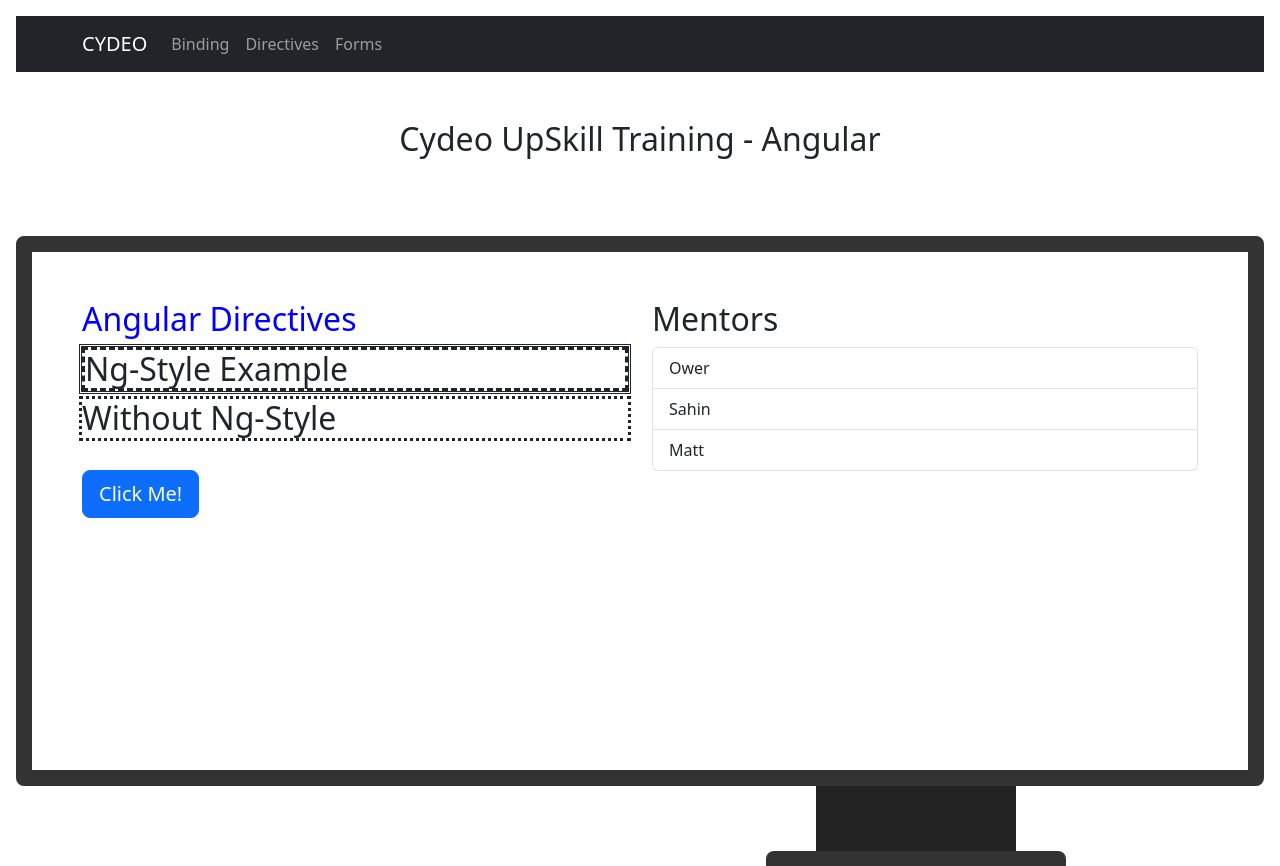
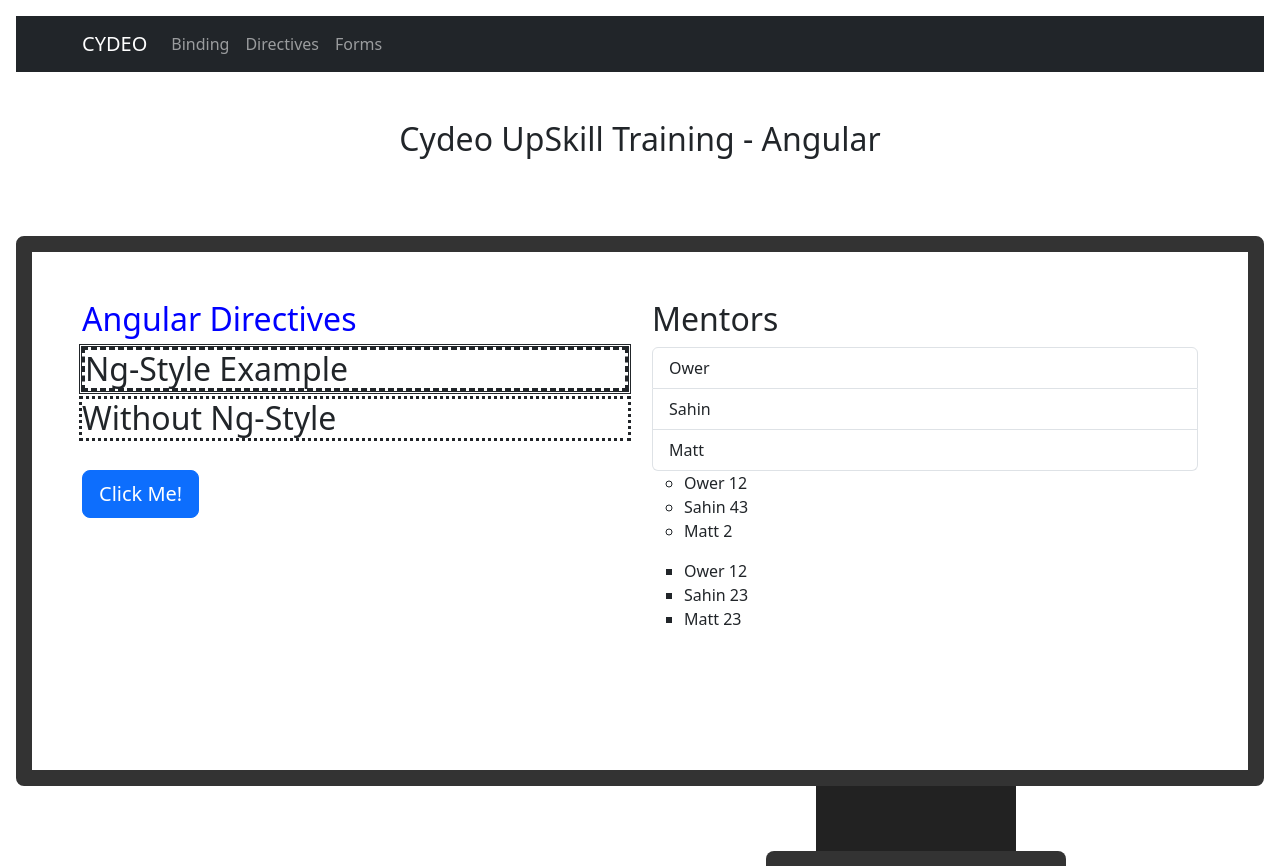
Before and after one commit to owermaiden/ower-second, an Angular app: page / in a window 1280 px wide. Built offline with nearby package versions, Linux system fonts and the light colour scheme.

Commit message:
directives end

```diff
--- a/src/app/directives/directives.component.html
+++ b/src/app/directives/directives.component.html
@@ -9,10 +9,16 @@
                 [ngClass]="{'btn-lg': isDisabled}"
                 (click)="onClick()" >Click Me!</button>
     </div>
-    <div class="col-6" *ngIf="mentors">
+    <div class="col-6" >
         <h2>Mentors</h2>
-        <ul class="list-group">
+        <ul class="list-group" *ngIf="mentors">
             <li class="list-group-item" *ngFor="let mentor of mentors">{{ mentor }}</li>
+        </ul>
+        <ul [ngStyle]="{'list-style-type': isDisabled? 'circle' : 'square'}">
+            <li  *ngFor="let mymentor of myMentors">{{ mymentor.name + " " + mymentor.likeCount }}</li>
+        </ul>
+        <ul [ngStyle]="{'list-style-type': isDisabled? 'square' : 'circle'}">
+            <li  *ngFor="let imentor of iMentors">{{ imentor.name + " " + imentor.likeCount }}</li>
         </ul>
     </div>
 </div>
--- a/src/app/directives/directives.component.ts
+++ b/src/app/directives/directives.component.ts
@@ -1,4 +1,5 @@
 import { Component } from '@angular/core';
+import { Mentor } from '../shared/mentor';
 
 @Component({
   selector: 'app-directives',
@@ -10,9 +11,24 @@ export class DirectivesComponent {
   count: number | undefined;
   isAuthorized: boolean = true;
   mentors: string[] = ['Ower', 'Sahin', 'Matt'];
+  myMentors: Mentor[] = [
+    new Mentor('Ower', 12),
+    new Mentor('Sahin', 43),
+    new Mentor('Matt', 2)
+  ];
+  iMentors: IMentor[] = [
+    { name: 'Ower' , likeCount: 12 },   // JSON
+    { name: 'Sahin' , likeCount: 23 },
+    { name: 'Matt' , likeCount: 23 }
+  ]
 
 
   onClick(){
     this.isDisabled = !this.isDisabled;
   }
 }
+
+interface IMentor {
+  name: string,
+  likeCount: number
+}
--- /dev/null
+++ b/src/app/shared/mentor.ts
@@ -0,0 +1,7 @@
+export class Mentor {
+
+    constructor(
+        public name:string,
+        public likeCount?:number
+    ){}
+}
```
Also changed, not shown: 1 other file (tests, documents, lock files or other folders).
